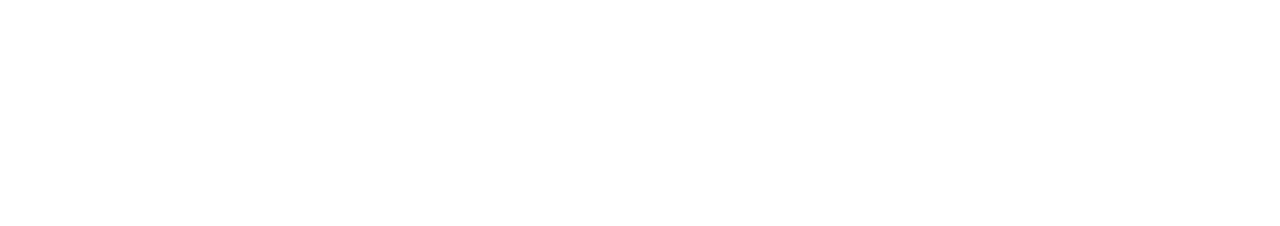
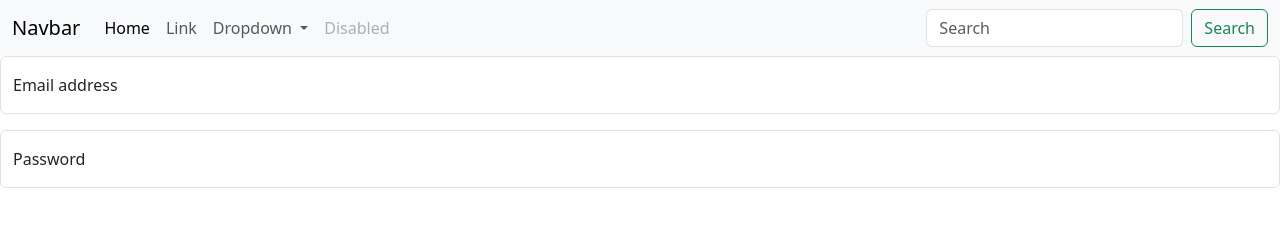
Before and after one commit to shaiksonia1/web_development, a plain HTML site: page HTML/basics/bootstrap.html in a window 1280 px wide. Drawn offline with nearby package versions, Linux system fonts and the light colour scheme.

Commit message:
startup landing page

```diff
--- a/HTML/basics/bootstrap.html
+++ b/HTML/basics/bootstrap.html
@@ -3,8 +3,55 @@
 <head>
 
     <title>Bootstrap</title>
+    <link href="https://cdn.jsdelivr.net/npm/bootstrap@5.3.1/dist/css/bootstrap.min.css" rel="stylesheet" integrity="sha384-4bw+/aepP/YC94hEpVNVgiZdgIC5+VKNBQNGCHeKRQN+PtmoHDEXuppvnDJzQIu9" crossorigin="anonymous">
+
 </head>
 <body>
+    <nav class="navbar navbar-expand-lg bg-body-tertiary">
+        <div class="container-fluid">
+          <a class="navbar-brand" href="#">Navbar</a>
+          <button class="navbar-toggler" type="button" data-bs-toggle="collapse" data-bs-target="#navbarSupportedContent" aria-controls="navbarSupportedContent" aria-expanded="false" aria-label="Toggle navigation">
+            <span class="navbar-toggler-icon"></span>
+          </button>
+          <div class="collapse navbar-collapse" id="navbarSupportedContent">
+            <ul class="navbar-nav me-auto mb-2 mb-lg-0">
+              <li class="nav-item">
+                <a class="nav-link active" aria-current="page" href="#">Home</a>
+              </li>
+              <li class="nav-item">
+                <a class="nav-link" href="#">Link</a>
+              </li>
+              <li class="nav-item dropdown">
+                <a class="nav-link dropdown-toggle" href="#" role="button" data-bs-toggle="dropdown" aria-expanded="false">
+                  Dropdown
+                </a>
+                <ul class="dropdown-menu">
+                  <li><a class="dropdown-item" href="#">Action</a></li>
+                  <li><a class="dropdown-item" href="#">Another action</a></li>
+                  <li><hr class="dropdown-divider"></li>
+                  <li><a class="dropdown-item" href="#">Something else here</a></li>
+                </ul>
+              </li>
+              <li class="nav-item">
+                <a class="nav-link disabled" aria-disabled="true">Disabled</a>
+              </li>
+            </ul>
+            <form class="d-flex" role="search">
+              <input class="form-control me-2" type="search" placeholder="Search" aria-label="Search">
+              <button class="btn btn-outline-success" type="submit">Search</button>
+            </form>
+          </div>
+        </div>
+      </nav>
+      <div class="form-floating mb-3">
+        <input type="email" class="form-control" id="floatingInput" placeholder="name@example.com">
+        <label for="floatingInput">Email address</label>
+      </div>
+      <div class="form-floating">
+        <input type="password" class="form-control" id="floatingPassword" placeholder="Password">
+        <label for="floatingPassword">Password</label>
+      </div>
+    <script src="https://cdn.jsdelivr.net/npm/bootstrap@5.3.1/dist/js/bootstrap.bundle.min.js" integrity="sha384-HwwvtgBNo3bZJJLYd8oVXjrBZt8cqVSpeBNS5n7C8IVInixGAoxmnlMuBnhbgrkm" crossorigin="anonymous"></script>
 
 </body>
 </html>
--- a/HTML/basics/startup_files/style.css
+++ b/HTML/basics/startup_files/style.css
@@ -3,4 +3,37 @@
   width: 100%;
   height: 100%;
   font-family: 'Montserrat', sans-serif;
+  background-image: url(header.jpg);
+  background-position: center;
+  background-size: cover;
+  color: aliceblue;
 }
+
+.h1{
+  text-align: center;
+  padding-top: 240px;
+
+}
+hr{
+  color:  #f05f44;
+  border-width: 4px;
+
+}
+.btn{
+  font-weight: 700;
+  border-radius: 300px;
+  text-transform: uppercase;
+}
+.btn-primary{
+  background-color: #f05f44;
+  border-color: #f05f44;
+}
+.btn-primary:hover{
+
+ background-color: #613524;
+  border-color: #613524;
+  border-width: 4px;
+}
+.btn-xl{
+padding: 1rem 2rem;
+}
```
Also changed, not shown: HTML/basics/startup_files/index.html (+12 -1 lines).
